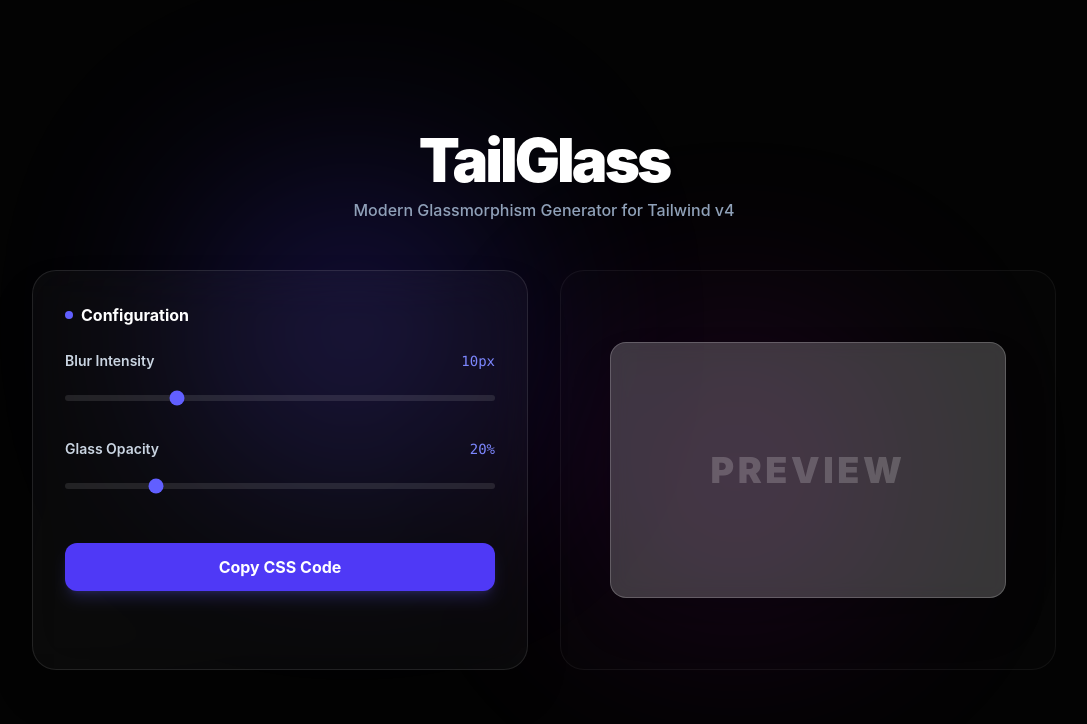
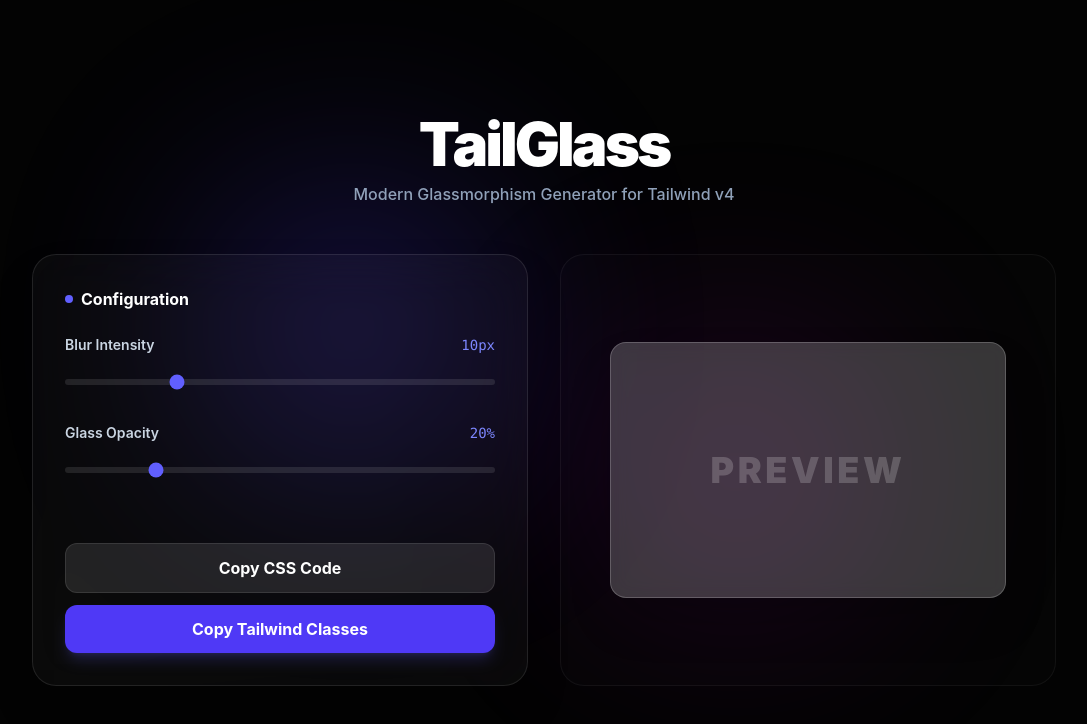
Before and after one commit to SriVigneswaran7/TailGlass, a React (Vite) app: page / in a window 1280 px wide. Shown: the top 724 px of the page, without its empty margins (96-1183 px from the left). Built offline with nearby package versions, Linux system fonts and the light colour scheme.

Commit message:
feat: added tailwind utility class export and copy feedback

```diff
--- a/src/App.jsx
+++ b/src/App.jsx
@@ -5,6 +5,20 @@ function App() {
   const [blur, setBlur] = useState(10);
   const [opacity, setOpacity] = useState(20);
   const [color, setColor] = useState('#ffffff');
+  const [copyText, setCopyText] = useState("Copy CSS Code");
+
+  // Map blur px to Tailwind classes
+  const getBlurClass = (val) => {
+    if (val <= 0) return '';
+    if (val <= 4) return 'backdrop-blur-sm';
+    if (val <= 8) return 'backdrop-blur-md';
+    if (val <= 12) return 'backdrop-blur-lg';
+    if (val <= 16) return 'backdrop-blur-xl';
+    if (val <= 24) return 'backdrop-blur-2xl';
+    return 'backdrop-blur-3xl';
+  };
+
+  const tailwindClasses = `bg-white/[${(opacity / 100).toFixed(2)}] ${getBlurClass(blur)} border border-white/20 rounded-2xl`;
 
   // 2. This string is the magic. It's the CSS code that updates as you move sliders.
   const generatedCode = `background: ${color}${opacity.toString(16)};
@@ -52,12 +66,29 @@ border-radius: 16px;`;
               </div>
 
               <div className="pt-4">
+                <div className="pt-4 space-y-3">
                   <button
-                  onClick={() => navigator.clipboard.writeText(generatedCode)}
+                    onClick={() => {
+                      navigator.clipboard.writeText(generatedCode);
+                      setCopyText("CSS Copied! ✅");
+                      setTimeout(() => setCopyText("Copy CSS Code"), 2000);
+                    }}
+                    className="w-full bg-white/10 hover:bg-white/20 text-white font-bold py-3 rounded-xl transition-all active:scale-95 border border-white/10"
+                  >
+                    {copyText}
+                  </button>
+
+                  <button
+                    onClick={() => {
+                      navigator.clipboard.writeText(tailwindClasses);
+                      // You can add another state for this button's text if you want
+                      alert("Tailwind Classes Copied!");
+                    }}
                     className="w-full bg-indigo-600 hover:bg-indigo-500 text-white font-bold py-3 rounded-xl transition-all active:scale-95 shadow-lg shadow-indigo-500/20"
                   >
-                  Copy CSS Code
+                    Copy Tailwind Classes
                   </button>
+                </div>
               </div>
             </div>
           </div>
```
Lines whose indentation alone changed are shown as unchanged.
